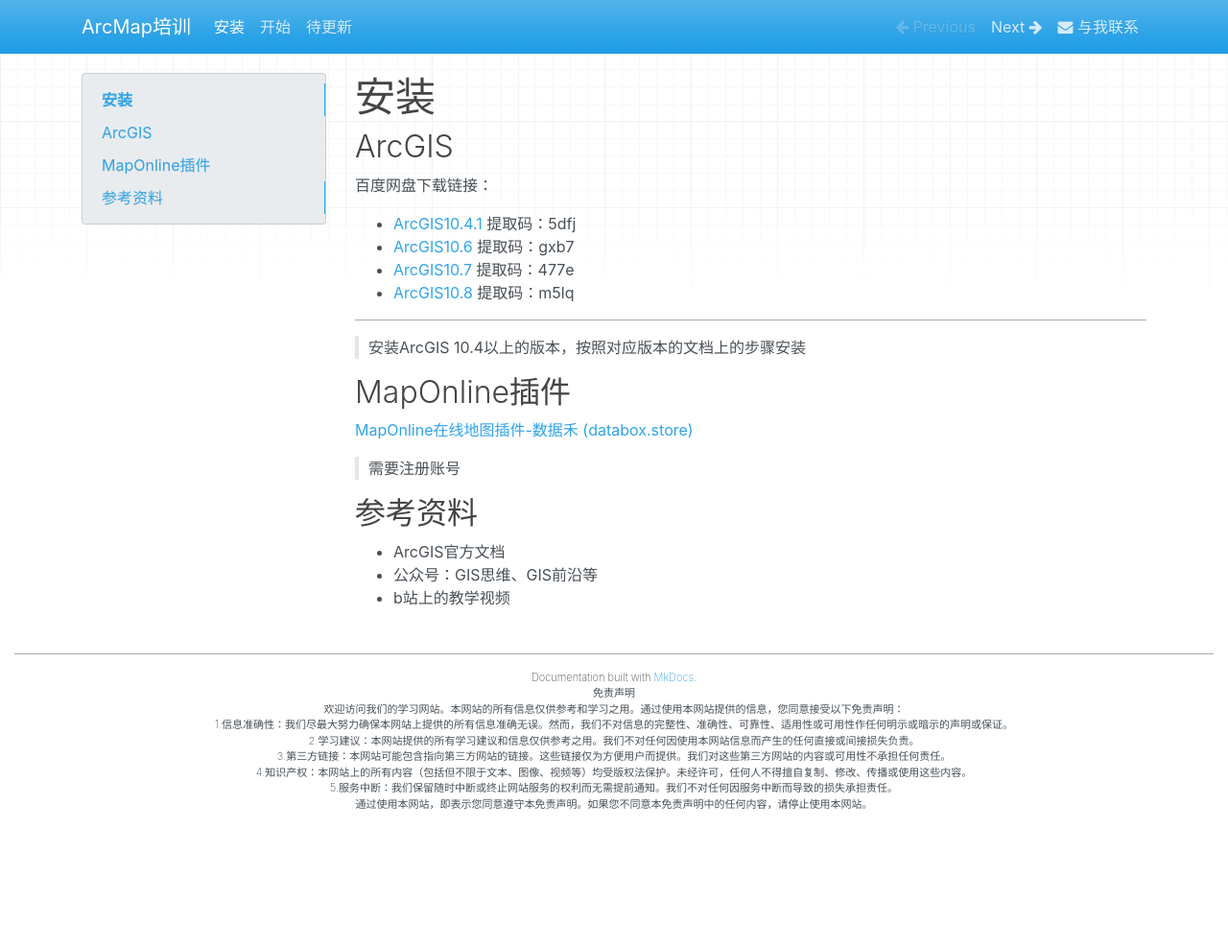
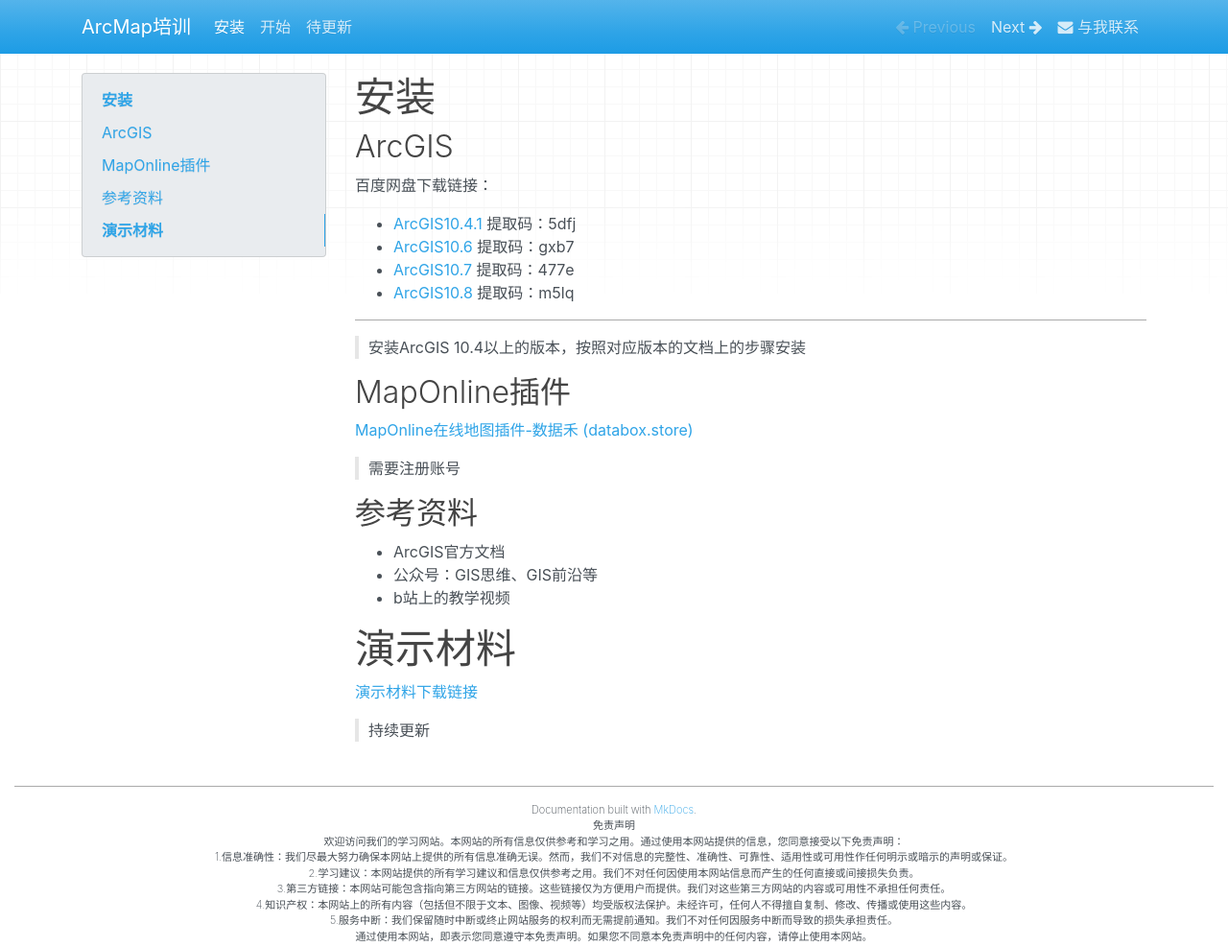
Before and after one commit to Viyyy/Arcmap_tutorials, a plain HTML site: page index.html in a window 1280 px wide. Shown: the whole page at 96% size. Before the commit the page ends 862 px from the top, so only its background shows below. Drawn offline with nearby package versions, Linux system fonts and the light colour scheme.

Commit message:
添加材料下载

```diff
--- a/index.html
+++ b/index.html
@@ -100,6 +100,11 @@
             </li>
               </ul>
             </li>
+
+            <li class="nav-item" data-level="1"><a href="#_3" class="nav-link">演示材料</a>
+              <ul class="nav flex-column">
+              </ul>
+            </li>
         </ul>
     </div>
 </div></div>
@@ -128,7 +133,12 @@
 <li>ArcGIS官方文档</li>
 <li>公众号：GIS思维、GIS前沿等</li>
 <li>b站上的教学视频</li>
-</ul></div>
+</ul>
+<h1 id="_3">演示材料</h1>
+<p><a href="https://pan.baidu.com/s/1mUCObAXJ9PB8UOGjVz2VRQ?pwd=revi" title="演示材料">演示材料下载链接</a></p>
+<blockquote>
+<p>持续更新</p>
+</blockquote></div>
         </div>
     </div>
 
@@ -230,5 +240,5 @@
 
 <!--
 MkDocs version : 1.5.3
-Build Date UTC : 2024-01-16 09:28:03.278917+00:00
+Build Date UTC : 2024-01-17 01:27:45.688423+00:00
 -->
```
Also changed, not shown: search/search_index.json (+1 -1 lines), 1 other file.
